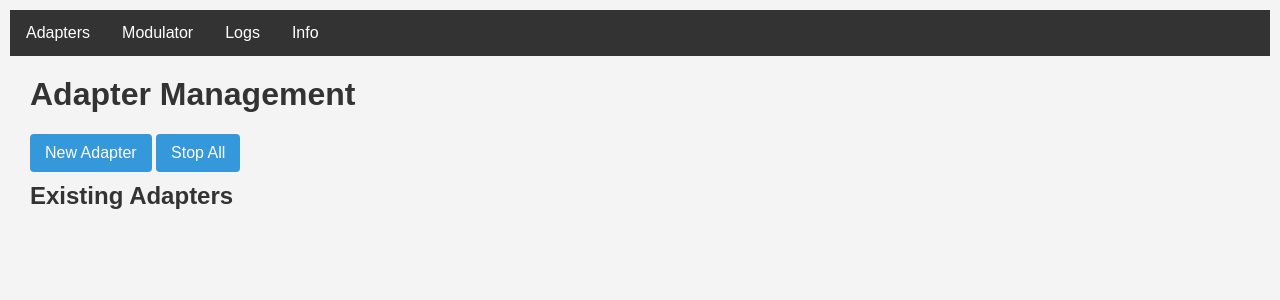
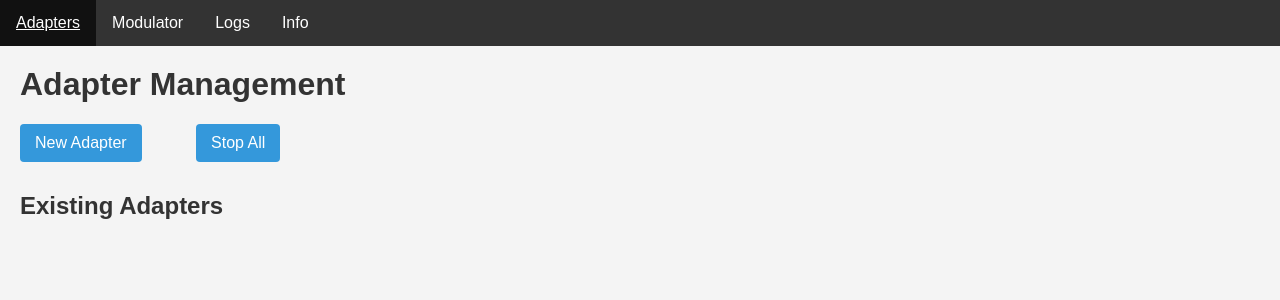
Before and after one commit to paliydmn/dd_resi_dvb_t, a FastAPI app: page /adapters/ in a window 1280 px wide. Shown: the top 300 px of the page. Run offline with FastAPI, Linux system fonts and the light colour scheme; data that the repository does not hold is empty.

Commit message:
refactoring

```diff
--- a/app/static/style/main.css
+++ b/app/static/style/main.css
@@ -1,11 +1,9 @@
-/* styles.css */
-
 /* Global Styles */
 body {
     font-family: Arial, sans-serif;
     background-color: #f4f4f4;
     color: #333;
-    margin: 10px;
+    margin: 0;
     padding: 0;
 }
 
@@ -77,6 +75,18 @@ nav ul li a:hover {
 
 
 /* General modal styles */
+.button-container {
+    margin-bottom: 20px;
+}
+
+.left-button {
+    margin-right: 50px;
+}
+
+.right-button {
+    margin-left: auto;
+}
+
 #new-adapter-modal {
     display: none;
     /* Change to 'none' to hide the modal by default */
@@ -144,8 +154,10 @@ nav ul li a:hover {
 }
 
 #add-new-spts-url button[type="button"]:hover {
-    background-color: #2980b9;  /* Darker blue on hover */
+    background-color: #2980b9;
+    /* Darker blue on hover */
 }
+
 /* Styles for the input wrapper to keep the input and button aligned */
 .url-input-wrapper {
     display: flex;
@@ -164,8 +176,10 @@ nav ul li a:hover {
 }
 
 #add-new-spts-url button[type="button"]:hover {
-    background-color: #2980b9;  /* Darker blue on hover */
+    background-color: #2980b9;
+    /* Darker blue on hover */
 }
+
 /* Styles the remove button */
 .remove-url-button {
     margin-left: 10px;
@@ -401,6 +415,7 @@ form button {
     left: -15px;
     top: -5px;
 }
+
 .subtitle-stream {
     font-weight: normal;
     margin: 5px 0;
@@ -432,8 +447,13 @@ form button {
 }
 
 @keyframes spin {
-    0% { transform: rotate(0deg); }
-    100% { transform: rotate(360deg); }
+    0% {
+        transform: rotate(0deg);
+    }
+
+    100% {
+        transform: rotate(360deg);
+    }
 }
 
 .spinner-overlay {
@@ -577,7 +597,8 @@ form button {
     box-shadow: 0px 4px 12px rgba(0, 0, 0, 0.1);
     opacity: 0;
     transition: opacity 0.5s ease, transform 0.5s ease;
-    z-index: 1000; /* Ensures it is above other content */
+    z-index: 1000;
+    /* Ensures it is above other content */
 }
 
 .popup-header {
@@ -590,11 +611,13 @@ form button {
 }
 
 .popup.success .popup-header {
-    background-color: #2980b9; /* Success */
+    background-color: #2980b9;
+    /* Success */
 }
 
 .popup.error .popup-header {
-    background-color: #c82333; /* Error */
+    background-color: #c82333;
+    /* Error */
 }
 
 .popup-body {
--- a/app/templates/adapters.html
+++ b/app/templates/adapters.html
@@ -4,8 +4,11 @@
 
 {% block content %}
 <h1>Adapter Management</h1>
-<button onclick="showNewAdapterForm()">New Adapter</button>
-<button onclick="stopAllffmpegs()">Stop All</button>
+<div class="button-container">
+    <button onclick="showNewAdapterForm()" class="left-button">New Adapter</button>
+    <button onclick="stopAllffmpegs()" class="right-button">Stop All</button>
+</div>
+
 <div id="adapter-container">
     <!-- List of adapters will be populated here -->
 </div>
```
